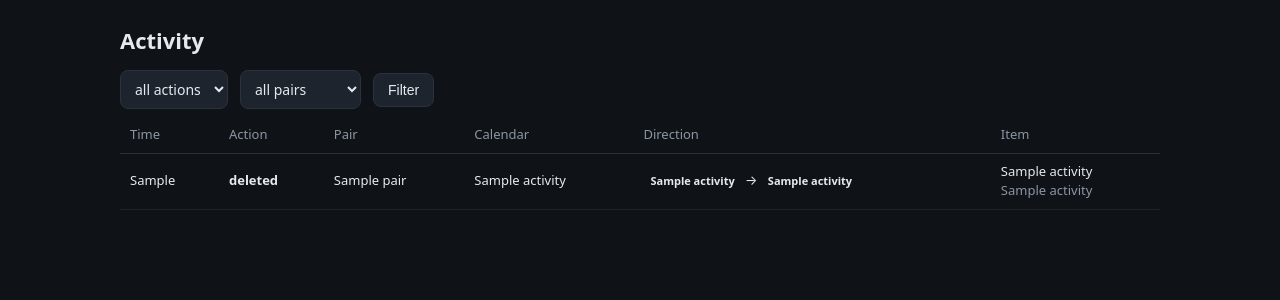
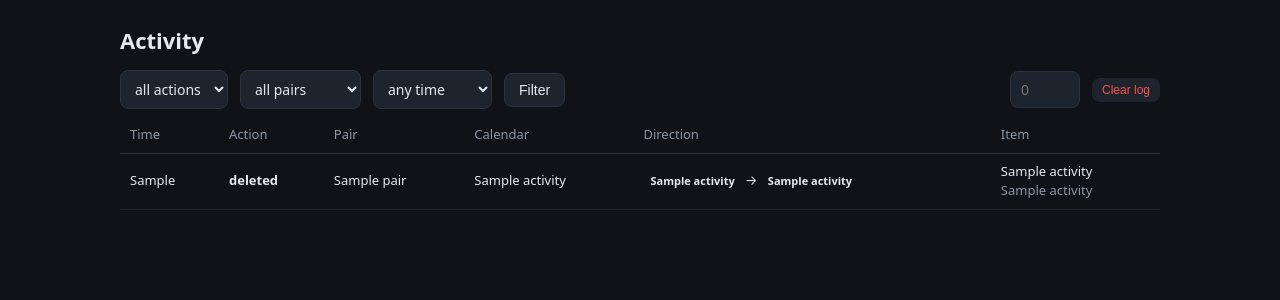
Before and after one commit to cutzenfriend/cardAndCalSyncer, a FastAPI app: template app/templates/activity.html in a window 1280 px wide. Shown: the part 50-350 px from the top of the page. Run offline with FastAPI, Linux system fonts and the light colour scheme; the template is opened without the code that fills it: most values are stand-ins (such as "Sample title", 1, 10 or a date in 2020); parts of the project's set-up code (start-up, migrations or seed data) failed here and were passed over.

Commit message:
Activity: add time-window filter and clear-log (all or older than N days)
Activity page gains a 'days' filter (24h/7/30/90/any) and a 'Clear log'
control that deletes all activity rows or only those older than N days.
Adds db.clear_activities(since) + a since filter on recent_activities and a
POST /api/activity/clear endpoint. Sync history under Runs is left intact.

```diff
--- a/app/db.py
+++ b/app/db.py
@@ -142,13 +142,15 @@ class Database:
             return cur.fetchall()
 
     def recent_activities(self, limit: int = 100, action: str | None = None,
-                          pair: str | None = None) -> list[sqlite3.Row]:
+                          pair: str | None = None, since: str | None = None) -> list[sqlite3.Row]:
         q = "SELECT * FROM activities"
         where, params = [], []
         if action:
             where.append("action=?"); params.append(action)
         if pair:
             where.append("pair=?"); params.append(pair)
+        if since:
+            where.append("ts>=?"); params.append(since)
         if where:
             q += " WHERE " + " AND ".join(where)
         q += " ORDER BY id DESC LIMIT ?"
@@ -156,6 +158,15 @@ class Database:
         with self._cursor() as cur:
             cur.execute(q, params)
             return cur.fetchall()
+
+    def clear_activities(self, since: str | None = None) -> int:
+        """Delete activity rows (all, or only those older than `since`)."""
+        with self._cursor() as cur:
+            if since:
+                cur.execute("DELETE FROM activities WHERE ts < ?", (since,))
+            else:
+                cur.execute("DELETE FROM activities")
+            return cur.rowcount
 
     def last_run(self, kind: str = "sync") -> sqlite3.Row | None:
         with self._cursor() as cur:
--- a/app/main.py
+++ b/app/main.py
@@ -10,6 +10,7 @@ import time
 import urllib.parse
 import urllib.request
 from contextlib import asynccontextmanager
+from datetime import datetime, timedelta
 from typing import Any
 
 import confgen
@@ -369,13 +370,20 @@ def run_detail(run_id: int, request: Request, _: str = Depends(require_page)):
         "activities": [dict(a) for a in db.run_activities(run_id)]})
 
 
+def _since(days: int | None) -> str | None:
+    if not days or days <= 0:
+        return None
+    return (datetime.now().astimezone() - timedelta(days=days)).isoformat(timespec="seconds")
+
+
 @app.get("/activity", response_class=HTMLResponse)
-def activity_page(request: Request, action: str | None = None,
-                  pair: str | None = None, _: str = Depends(require_page)):
+def activity_page(request: Request, action: str | None = None, pair: str | None = None,
+                  days: int | None = None, _: str = Depends(require_page)):
     pairs = [p.get("name") or pid for pid, p in store.get()["pairs"].items()]
     return templates.TemplateResponse(request, "activity.html", {
-        "activities": [dict(a) for a in db.recent_activities(limit=300, action=action, pair=pair)],
-        "f_action": action or "", "f_pair": pair or "", "pairs": pairs})
+        "activities": [dict(a) for a in db.recent_activities(
+            limit=500, action=action, pair=pair, since=_since(days))],
+        "f_action": action or "", "f_pair": pair or "", "f_days": days or 0, "pairs": pairs})
 
 
 @app.get("/logs", response_class=HTMLResponse)
@@ -536,6 +544,17 @@ async def api_sync(request: Request, _: str = Depends(require_api)):
     return {"ok": True, "started": True}
 
 
+@app.post("/api/activity/clear")
+async def api_clear_activity(request: Request, _: str = Depends(require_api)):
+    try:
+        body = await request.json()
+    except Exception:
+        body = {}
+    older = int(body.get("older_than_days") or 0)
+    deleted = db.clear_activities(since=_since(older))
+    return {"ok": True, "deleted": deleted}
+
+
 @app.post("/api/toggle")
 async def api_toggle(request: Request, _: str = Depends(require_api)):
     body = await request.json()
--- a/app/templates/activity.html
+++ b/app/templates/activity.html
@@ -3,7 +3,8 @@
 {% block nav_act %}active{% endblock %}
 {% block content %}
 <h1>Activity</h1>
-<form class="row gap" method="get" action="/activity">
+<div class="row gap between wrap">
+  <form class="row gap wrap" method="get" action="/activity">
     <select name="action">
       <option value="">all actions</option>
       <option value="create" {{ 'selected' if f_action=='create' }}>created</option>
@@ -14,7 +15,32 @@
       <option value="">all pairs</option>
       {% for p in pairs %}<option value="{{ p }}" {{ 'selected' if f_pair==p }}>{{ p }}</option>{% endfor %}
     </select>
+    <select name="days">
+      <option value="0" {{ 'selected' if f_days==0 }}>any time</option>
+      <option value="1" {{ 'selected' if f_days==1 }}>last 24 h</option>
+      <option value="7" {{ 'selected' if f_days==7 }}>last 7 days</option>
+      <option value="30" {{ 'selected' if f_days==30 }}>last 30 days</option>
+      <option value="90" {{ 'selected' if f_days==90 }}>last 90 days</option>
+    </select>
     <button class="btn" type="submit">Filter</button>
   </form>
+  <div class="row gap">
+    <input id="clrdays" type="number" min="0" placeholder="0" title="older than N days (0 = all)" style="width:5em">
+    <button class="btn small danger" onclick="clearLog()">Clear log</button>
+  </div>
+</div>
 {% include "_activity_table.html" %}
 {% endblock %}
+{% block scripts %}
+<script>
+  async function clearLog(){
+    const d=parseInt(document.getElementById('clrdays').value)||0;
+    const msg=d>0 ? 'Delete activity log entries older than '+d+' days?'
+                  : 'Delete ALL activity log entries? (sync history under Runs is kept)';
+    if(!confirm(msg)) return;
+    try{ const r=await api('/api/activity/clear',{method:'POST',body:JSON.stringify({older_than_days:d})});
+         location.href='/activity'; }
+    catch(e){ alert(e.message); }
+  }
+</script>
+{% endblock %}
```
Also changed, not shown: README.md. Lines whose indentation alone changed are shown as unchanged.
